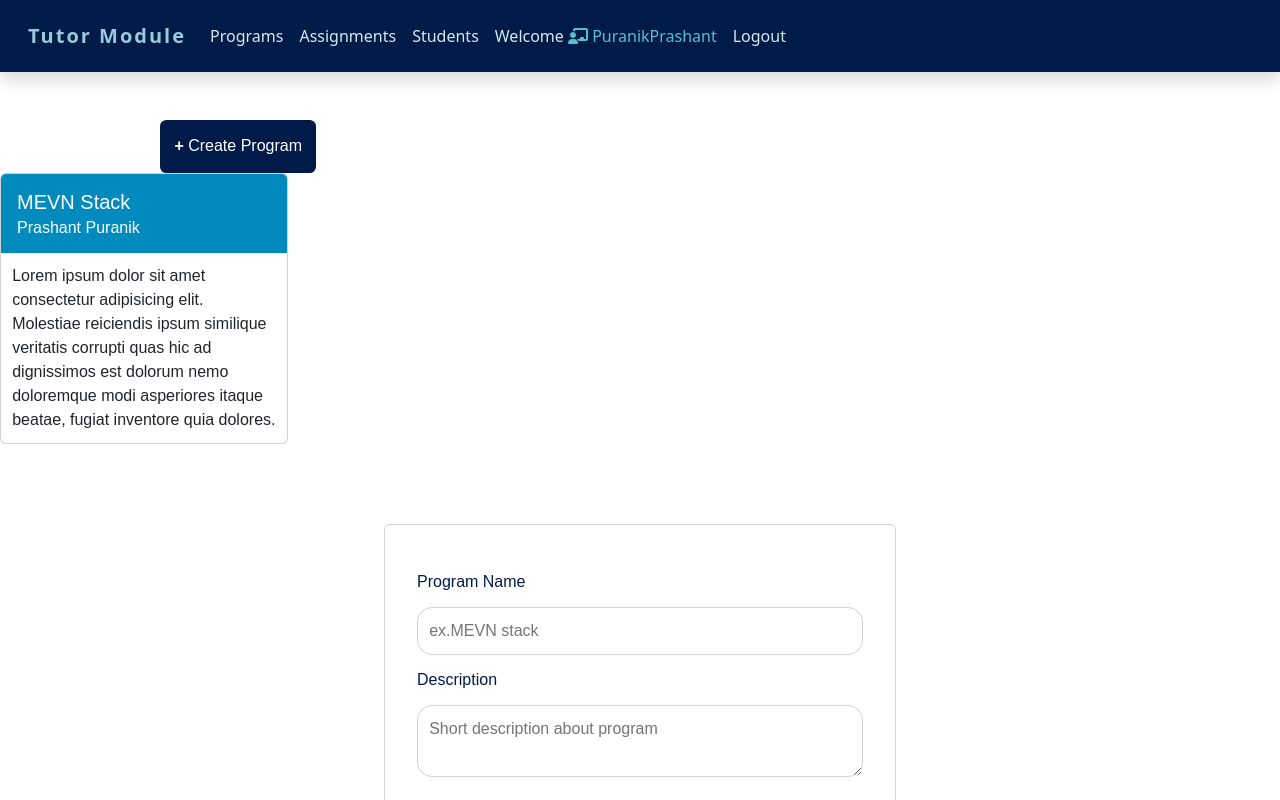
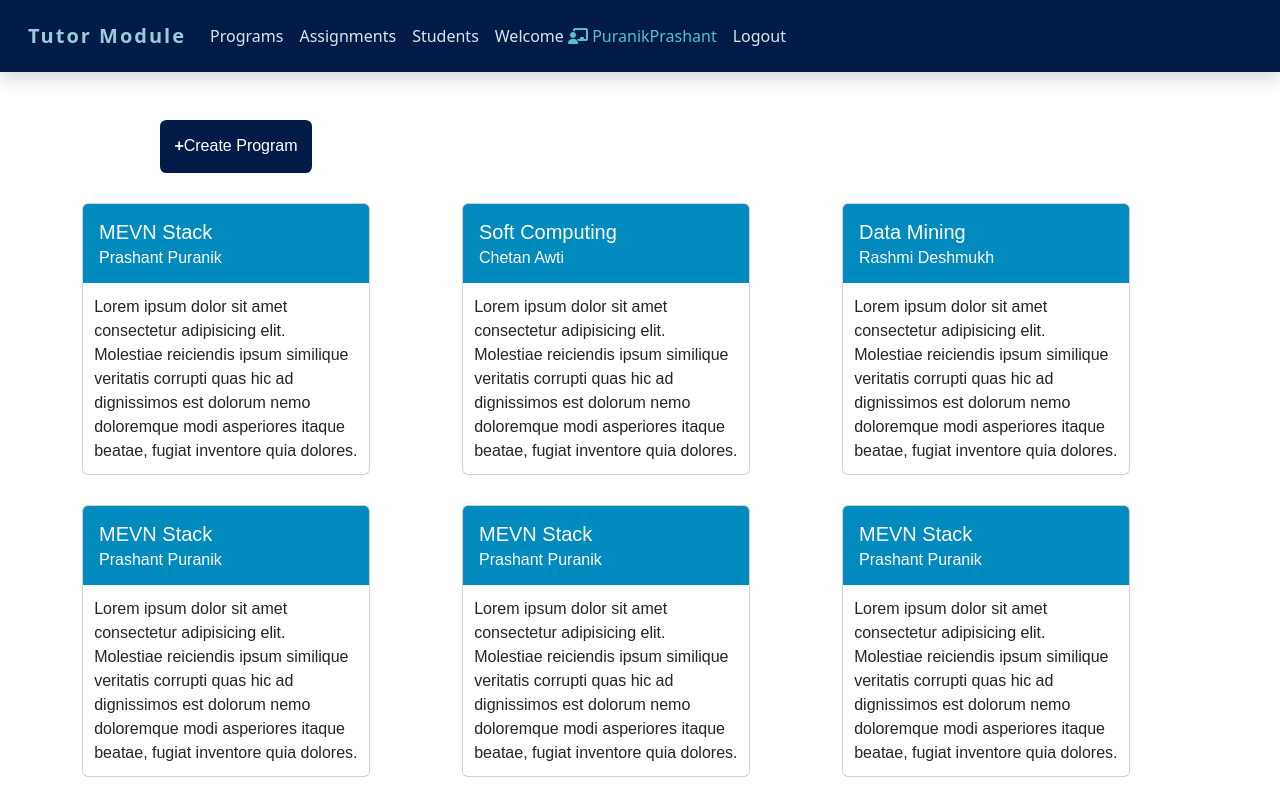
Before and after one commit to RutujaSantikar/fynd-final-project, a Vue app: page /programs in a window 1280 px wide. Shown: the top 800 px of the page. Built offline with nearby package versions, Linux system fonts and the light colour scheme.

Commit message:
few buttons & components added

```diff
--- a/src/components/AppMenu.vue
+++ b/src/components/AppMenu.vue
@@ -25,14 +25,15 @@
             <li class="nav-item">
               <a class="nav-link bg-hover" href="/students">Students</a>
             </li>
-            <li class="nav-item">
+            <li class="nav-item right">
               <a class="nav-link">Welcome <span><i class="fa-solid fa-chalkboard-user"></i> PuranikPrashant</span></a>
             </li>
 
-            <li class="nav-item">
+            <li class="nav-item right">
               <a class="nav-link bg-hover" href="#">Logout</a>
             </li>
           </ul>
+
         </div>
       </div>
     </nav>
--- a/src/components/AppPrograms.vue
+++ b/src/components/AppPrograms.vue
@@ -1,57 +1,151 @@
 <template>
   <div>
-    <button
-      @click="openModal"
-      type="submit"
-      class="btn-create-program"
-      id="createBtn"
-    ><i class="fa-solid fa-plus"></i>
-      Create Program
+    <button type="submit" class="btn-create-program" id="createBtn">
+      <i class="fa-solid fa-plus"></i
+      ><a href="/programs/createprogram">Create Program</a>
     </button>
-    <div>
-    <div class="card" style="width: 18rem;">
+    <div class="container">
+      <div class="row">
+        <div class="col-sm col-md col-lg ">
+          <div class="card" style="width: 18rem">
             <div class="card-body">
-
               <h5 class="title card-title program-name">MEVN Stack</h5>
               <h6 class="title card-subtitle teacher-name">Prashant Puranik</h6>
-
-
             </div>
-        <div class="description program-description">Lorem ipsum dolor sit amet consectetur adipisicing elit. Molestiae reiciendis ipsum similique veritatis corrupti quas hic ad dignissimos est dolorum nemo doloremque modi asperiores itaque beatae, fugiat inventore quia dolores.</div>
+            <div class="description program-description">
+              Lorem ipsum dolor sit amet consectetur adipisicing elit. Molestiae
+              reiciendis ipsum similique veritatis corrupti quas hic ad
+              dignissimos est dolorum nemo doloremque modi asperiores itaque
+              beatae, fugiat inventore quia dolores.
             </div>
           </div>
-
-      <div class="create-program-container">
-        <div class="create-program-card">
-
-          <form action="" id="createProgramForm" class="create-program-form">
-            <div><label for="programName">Program Name</label></div>
-            <input type="text" name="programName" id="program-Name" placeholder="ex.MEVN stack"/>
-            <div><label for="programDes">Description</label></div>
-            <textarea name="programDescription" id="program-Description" cols="30" rows="2" placeholder="Short description about program"></textarea>
-
-
-
-            <div><label for="text">Teacher Name</label></div>
-            <input type="text" name="teacherName" id="teacher-Name" placeholder="ex.Puranik Prashant"/>
-            <div><button type="submit" class="create-btn">Create</button></div>
-          </form>
+        </div>
+        <div class="col-sm col-md col-lg">
+          <div class="card" style="width: 18rem">
+            <div class="card-body">
+              <h5 class="title card-title program-name">Soft Computing</h5>
+              <h6 class="title card-subtitle teacher-name">Chetan Awti</h6>
+            </div>
+            <div class="description program-description">
+              Lorem ipsum dolor sit amet consectetur adipisicing elit. Molestiae
+              reiciendis ipsum similique veritatis corrupti quas hic ad
+              dignissimos est dolorum nemo doloremque modi asperiores itaque
+              beatae, fugiat inventore quia dolores.
             </div>
           </div>
+        </div>
+        <div class="col-sm col-md col-lg">
+          <div class="card" style="width: 18rem">
+            <div class="card-body">
+              <h5 class="title card-title program-name">Data Mining</h5>
+              <h6 class="title card-subtitle teacher-name">Rashmi Deshmukh</h6>
+            </div>
+            <div class="description program-description">
+              Lorem ipsum dolor sit amet consectetur adipisicing elit. Molestiae
+              reiciendis ipsum similique veritatis corrupti quas hic ad
+              dignissimos est dolorum nemo doloremque modi asperiores itaque
+              beatae, fugiat inventore quia dolores.
+            </div>
+          </div>
+        </div>
+        <div class="col-sm col-md col-lg">
+          <div class="card" style="width: 18rem">
+            <div class="card-body">
+              <h5 class="title card-title program-name">MEVN Stack</h5>
+              <h6 class="title card-subtitle teacher-name">Prashant Puranik</h6>
+            </div>
+            <div class="description program-description">
+              Lorem ipsum dolor sit amet consectetur adipisicing elit. Molestiae
+              reiciendis ipsum similique veritatis corrupti quas hic ad
+              dignissimos est dolorum nemo doloremque modi asperiores itaque
+              beatae, fugiat inventore quia dolores.
+            </div>
+          </div>
+        </div>
+        <div class="col-sm col-md col-lg">
+          <div class="card" style="width: 18rem">
+            <div class="card-body">
+              <h5 class="title card-title program-name">MEVN Stack</h5>
+              <h6 class="title card-subtitle teacher-name">Prashant Puranik</h6>
+            </div>
+            <div class="description program-description">
+              Lorem ipsum dolor sit amet consectetur adipisicing elit. Molestiae
+              reiciendis ipsum similique veritatis corrupti quas hic ad
+              dignissimos est dolorum nemo doloremque modi asperiores itaque
+              beatae, fugiat inventore quia dolores.
+            </div>
+          </div>
+        </div>
+        <div class="col-sm col-md col-lg">
+          <div class="card" style="width: 18rem">
+            <div class="card-body">
+              <h5 class="title card-title program-name">MEVN Stack</h5>
+              <h6 class="title card-subtitle teacher-name">Prashant Puranik</h6>
+            </div>
+            <div class="description program-description">
+              Lorem ipsum dolor sit amet consectetur adipisicing elit. Molestiae
+              reiciendis ipsum similique veritatis corrupti quas hic ad
+              dignissimos est dolorum nemo doloremque modi asperiores itaque
+              beatae, fugiat inventore quia dolores.
+            </div>
+          </div>
+        </div>
+      </div>
+    </div>
+    <!-- <div class="">
+      <div class="card" style="width: 18rem">
+        <div class="card-body">
+          <h5 class="title card-title program-name">MEVN Stack</h5>
+          <h6 class="title card-subtitle teacher-name">Prashant Puranik</h6>
+        </div>
+        <div class="description program-description">
+          Lorem ipsum dolor sit amet consectetur adipisicing elit. Molestiae
+          reiciendis ipsum similique veritatis corrupti quas hic ad dignissimos
+          est dolorum nemo doloremque modi asperiores itaque beatae, fugiat
+          inventore quia dolores.
+        </div>
+      </div>
+      <div class="card" style="width: 18rem">
+        <div class="card-body">
+          <h5 class="title card-title program-name">MEVN Stack</h5>
+          <h6 class="title card-subtitle teacher-name">Prashant Puranik</h6>
+        </div>
+        <div class="description program-description">
+          Lorem ipsum dolor sit amet consectetur adipisicing elit. Molestiae
+          reiciendis ipsum similique veritatis corrupti quas hic ad dignissimos
+          est dolorum nemo doloremque modi asperiores itaque beatae, fugiat
+          inventore quia dolores.
+        </div>
+      </div>
+      <div class="card" style="width: 18rem">
+        <div class="card-body">
+          <h5 class="title card-title program-name">MEVN Stack</h5>
+          <h6 class="title card-subtitle teacher-name">Prashant Puranik</h6>
+        </div>
+        <div class="description program-description">
+          Lorem ipsum dolor sit amet consectetur adipisicing elit. Molestiae
+          reiciendis ipsum similique veritatis corrupti quas hic ad dignissimos
+          est dolorum nemo doloremque modi asperiores itaque beatae, fugiat
+          inventore quia dolores.
+        </div>
+      </div>
+    </div> -->
   </div>
 </template>
 
 <script>
 export default {
   name: "AppPrograms",
-
-
 };
 </script>
 
 <style scoped>
 * {
   font-family: "Tajawal", sans-serif;
+}
+a {
+  text-decoration: none;
+  color: white;
 }
 .btn-create-program {
   background-color: #001b48;
@@ -62,59 +156,20 @@ export default {
   margin-left: 10em;
 }
 
-.card-body{
+.card-body {
   background-color: #018abe;
   border-top-right-radius: 5px;
   border-top-left-radius: 5px;
+}
+.title {
+  color: white;
+}
+.description {
+  padding: 0.7em;
+}
+.card{
+  margin-top: 1.9em;
 
 }
-.title{
-        color: white;
-}
-.description{
-    padding: 0.7em;
-}
- .create-program-container{
-      width: 40%;
-      margin: 5em auto;
-  }
-  .create-program-card{
 
-       background-color: white;
-       /* box-shadow: 2px 2px 5px 2px lightslategrey; */
-       border: 1px solid lightgray;
-
-
-      border-radius: 6px;
-  }
-  input,textarea{
-      width: 100%;
-      padding: 0.7em;
-      /* border-radius: 4px; */
-      border-radius: 15px;
-      outline-style: none;
-      border: 1px solid lightgray;
-
-  }
-  .create-program-form{
-      color: #001b48;
-      font-weight: 530;
-  padding: 2em;
-  }
-  .create-program-form div{
-      margin: 0.8em 0em;
-  }
-  .create-btn{
-      /* background-color: #02457a; */
-      background-color: #002d40;
-        border: none;
-      border-radius: 15px;
-
-      color: white;
-      font-size: 1em;
-      padding: 0.9em;
-      margin-top: 0.4em;
-      width: 100%;
-
-  }
 </style>
--- a/src/components/AppStudents.vue
+++ b/src/components/AppStudents.vue
@@ -28,7 +28,7 @@ h5{
   border-radius: 2em;
 }
  .students-container{
-  width: 60%;
+  width: 80%;
   margin: 1em auto;
  }
 </style>
--- /dev/null
+++ b/src/components/CreateAssignment.vue
@@ -0,0 +1,75 @@
+<template>
+  <div class="create-assignment-container">
+      <div class="create-assignment-card">
+        <form
+          action=""
+          id="createAssignmentForm"
+          class="create-assignment-form"
+        >
+          <div><label for="assignmentName">Title</label></div>
+          <input type="text" name="assignmentName" id="assignment-Name" />
+          <div><label for="instructions">Instructions</label></div>
+          <textarea
+            name="assignInstructions"
+            id="assignment-instructions"
+            cols="30"
+            rows="2"
+          ></textarea>
+          <div><label for="due-date">Due Date</label></div>
+          <input type="date" name="dueDate" id="dueDate" />
+          <div><button type="submit" class="create-btn">Create</button></div>
+        </form>
+      </div>
+    </div>
+</template>
+
+<script>
+export default {
+    name:"CreateAssignment"
+
+}
+</script>
+
+<style scoped>
+*{
+    font-family: "Tajawal",sans-serif;
+}
+.create-assignment-container {
+  width: 40%;
+  margin: 2em auto;
+}
+.create-assignment-card {
+  background-color: white;
+  border: 1px solid lightgray;
+
+  border-radius: 6px;
+}
+input,
+textarea {
+  width: 100%;
+  padding: 0.7em;
+  border-radius: 15px;
+  outline-style: none;
+  border: 1px solid lightgray;
+}
+.create-assignment-form {
+  color: #001b48;
+  font-weight: 530;
+  padding: 2em;
+}
+.create-assignment-form div {
+  margin: 0.8em 0em;
+}
+.create-btn {
+
+  background-color: #002d40;
+  border: none;
+  border-radius: 15px;
+  color: white;
+  font-size: 1em;
+  padding: 0.9em;
+  margin-top: 0.4em;
+  width: 100%;
+}
+
+</style>
--- /dev/null
+++ b/src/components/CreateProgram.vue
@@ -0,0 +1,72 @@
+<template>
+   <div class="create-program-container">
+        <div class="create-program-card">
+
+          <form action="" id="createProgramForm" class="create-program-form">
+            <div><label for="programName">Program Name</label></div>
+            <input type="text" name="programName" id="program-Name" placeholder="ex.MEVN stack"/>
+            <div><label for="programDes">Description</label></div>
+            <textarea name="programDescription" id="program-Description" cols="30" rows="2" placeholder="Short description about program"></textarea>
+
+
+
+            <div><label for="text">Teacher Name</label></div>
+            <input type="text" name="teacherName" id="teacher-Name" placeholder="ex.Puranik Prashant"/>
+            <div><button type="submit" class="create-btn">Create</button></div>
+          </form>
+        </div>
+      </div>
+</template>
+
+<script>
+export default {
+    name:"CreateProgram"
+
+}
+</script>
+
+<style scoped>
+ *{
+  font-family: "Tajawal", sans-serif;
+}
+.create-program-container {
+  width: 40%;
+  margin: 2em auto;
+}
+.create-program-card {
+  background-color: white;
+  /* box-shadow: 2px 2px 5px 2px lightslategrey; */
+  border: 1px solid lightgray;
+
+  border-radius: 6px;
+}
+input,
+textarea {
+  width: 100%;
+  padding: 0.7em;
+  /* border-radius: 4px; */
+  border-radius: 15px;
+  outline-style: none;
+  border: 1px solid lightgray;
+}
+.create-program-form {
+  color: #001b48;
+  font-weight: 530;
+  padding: 2em;
+}
+.create-program-form div {
+  margin: 0.8em 0em;
+}
+.create-btn {
+  /* background-color: #02457a; */
+  background-color: #002d40;
+  border: none;
+  border-radius: 15px;
+
+  color: white;
+  font-size: 1em;
+  padding: 0.9em;
+  margin-top: 0.4em;
+  width: 100%;
+}
+</style>
--- a/src/router/index.js
+++ b/src/router/index.js
@@ -1,7 +1,9 @@
 import Router from "vue-router";
 import AppHome from "../components/AppHome";
 import AppPrograms from "../components/AppPrograms";
+import CreateProgram from "../components/CreateProgram";
 import AppAssignment from "../components/AppAssignment";
+import CreateAssignment from "../components/CreateAssignment"
 import AppStudents from "../components/AppStudents";
 import AppLogin from "../components/AppLogin";
 const router = new Router({
@@ -16,11 +18,23 @@ const router = new Router({
       name: "programs",
       path: "/programs",
       component: AppPrograms,
+
+    },
+    {
+      name: "createprogram",
+      path: "/programs/createprogram",
+      component: CreateProgram,
+
     },
     {
       name: "assignments",
       path: "/assignments",
       component: AppAssignment,
+    },
+    {
+      name: "assignments",
+      path: "/assignments/createassignments",
+      component: CreateAssignment,
     },
     {
       name: "students",
```
Also changed, not shown: src/components/AppAssignment.vue (+17 -69 lines). Lines whose indentation alone changed are shown as unchanged.
